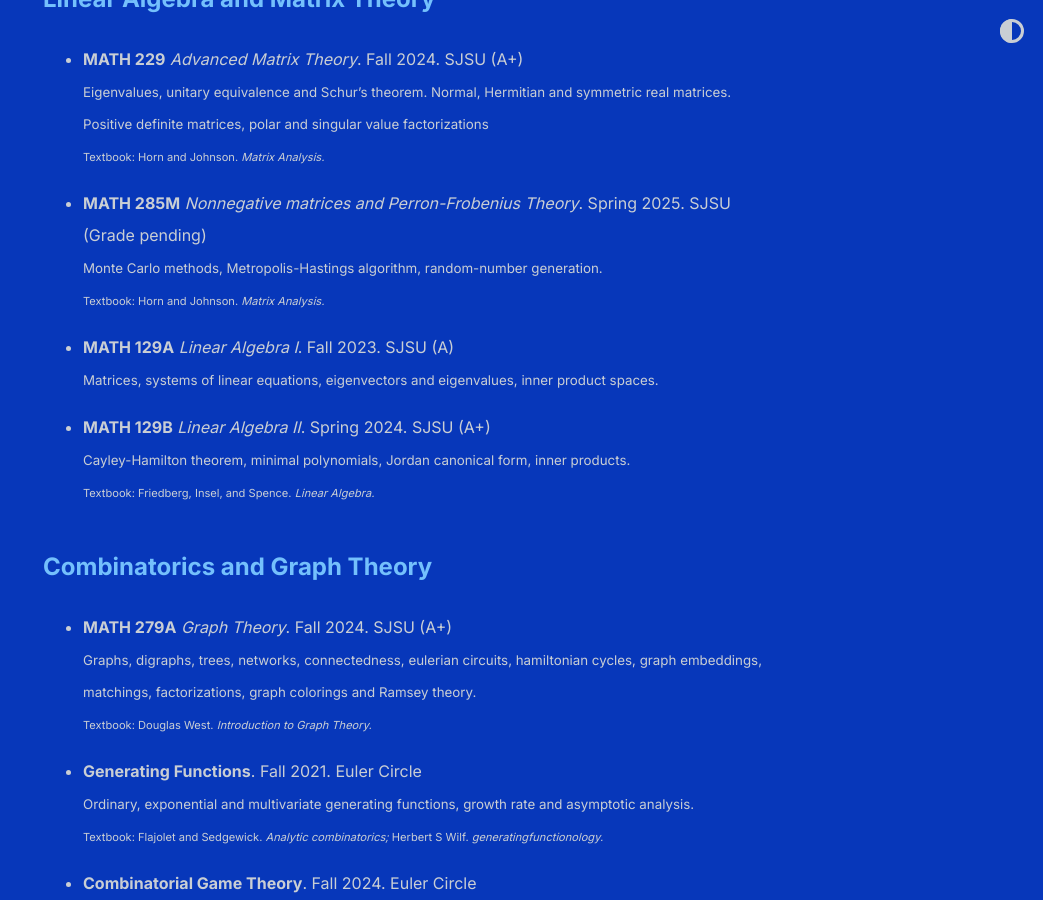
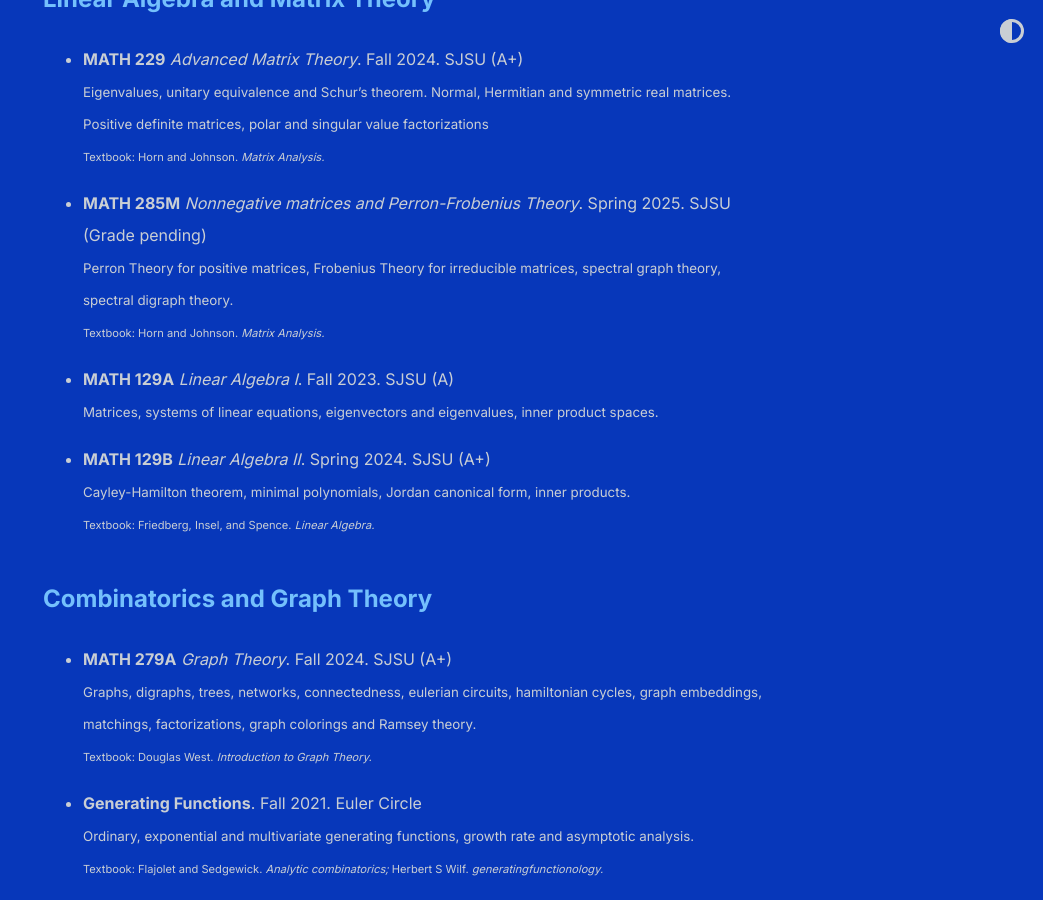
Before and after one commit to shihankanungo/shihankanungo.github.io, a Jekyll site: the page built from courses.md, in a window 1280 px wide and 900 px high, scrolled down 2807 px. Shown: the whole window, without its empty margins (237-1280 px from the left). Built offline with Jekyll 4.4.1, drawn with Linux system fonts in a browser that asks for light colours.

Commit message:
Update courses.md

```diff
--- a/courses.md
+++ b/courses.md
@@ -94,7 +94,7 @@ I have undertaken advanced coursework at Euler Circle, under the guidance of Dr.
   <small><small>Textbook: Horn and Johnson. <i>Matrix Analysis.</i></small></small>
 
 - **MATH 285M** *Nonnegative matrices and Perron-Frobenius Theory*. Spring 2025. SJSU (Grade pending)<br>
-  <small>Monte Carlo methods, Metropolis-Hastings algorithm, random-number generation.</small> <br>
+  <small>Perron Theory for positive matrices, Frobenius Theory for irreducible matrices, spectral graph theory, spectral digraph theory.</small> <br>
   <small><small>Textbook: Horn and Johnson. <i>Matrix Analysis.</i></small></small>
 
 - **MATH 129A** *Linear Algebra I*. Fall 2023. SJSU (A)<br>
```
